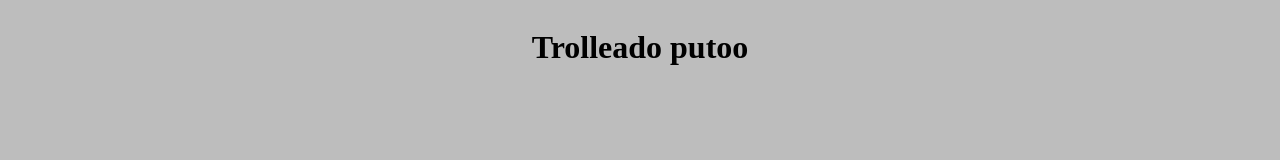
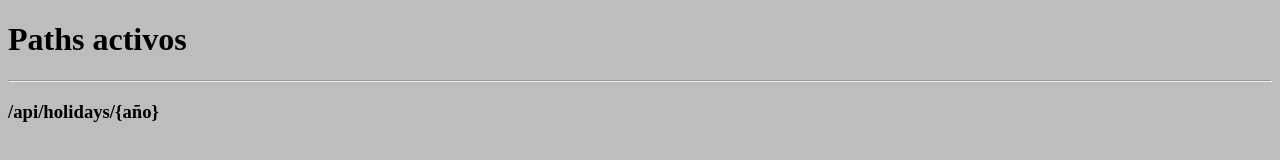
Before and after one commit to MartinezRobledo/Enta-Calendar-Backend, a website: page public/index.html in a window 1280 px wide. Drawn offline with Linux system fonts and the light colour scheme.

Commit message:
new routes holiday

```diff
--- a/index.js
+++ b/index.js
@@ -21,6 +21,8 @@ app.use( express.json() );
 // Rutas
 app.use('/api/auth', require('./routes/auth') );
 app.use('/api/events', require('./routes/events') );
+app.use('/api/holidays', require('./routes/holidays') );
+
 
 
 
--- a/public/index.html
+++ b/public/index.html
@@ -9,6 +9,8 @@
     <title>Demo app</title>
 </head>
 <body>
-    <h1>Trolleado putoo</h1>
+    <h1>Paths activos</h1>
+    <hr>
+    <h3>/api/holidays/{año}</h3>
 </body>
 </html>
--- a/public/styles.css
+++ b/public/styles.css
@@ -1,6 +1,3 @@
 html, body {
     background-color: rgb(189, 189, 189);
-    display: flex;
-    align-items: center;
-    justify-content: center;
 }
```
Also changed, not shown: routes/events.js (+0 -7 lines), routes/holidays.js (added, +12 -0 lines).
